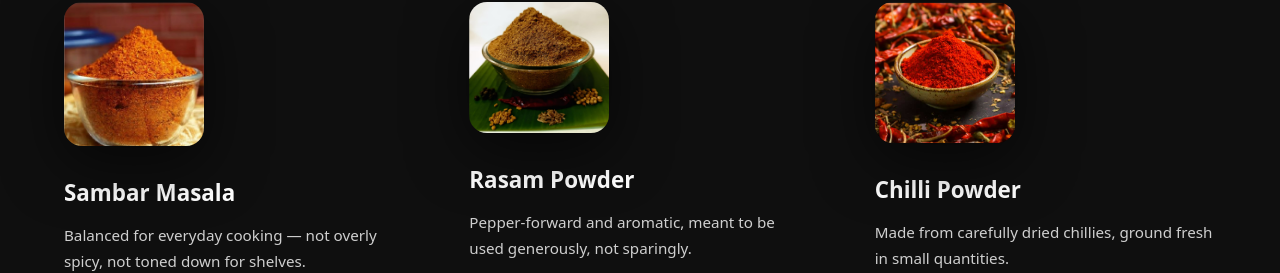
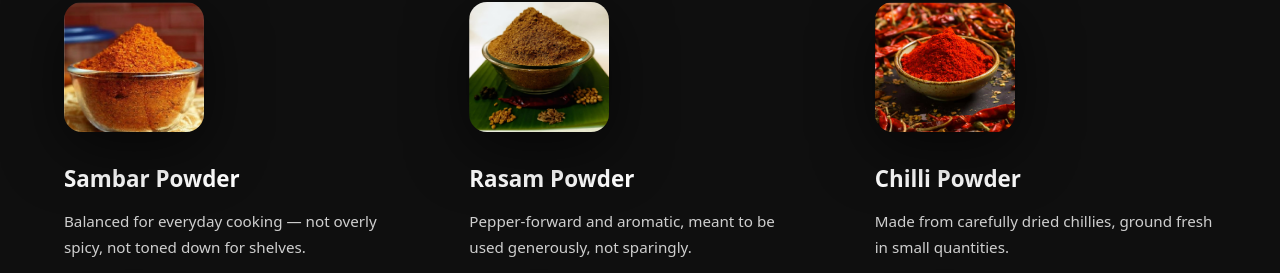
Before and after one commit to Madhesh2109/baas-mart, a React (Vite) app: page / in a window 1280 px wide. Shown: the part 3150-3423 px from the top of the page. Built offline with nearby package versions, Linux system fonts and the light colour scheme.

Commit message:
Fixed image height

```diff
--- a/src/components/ProductReveal.css
+++ b/src/components/ProductReveal.css
@@ -41,7 +41,7 @@
 
 .product-image img {
   width: 140px;
-  height: auto;
+  height: 130px;
   display: block;
   border-radius: 18px;
   transition: transform 0.35s ease, filter 0.35s ease;
--- a/src/components/ProductReveal.jsx
+++ b/src/components/ProductReveal.jsx
@@ -20,7 +20,7 @@ export default function ProductReveal() {
             <div className="product-image">
               <img src={sambarPowder} alt="Sambar Masala" />
             </div>
-            <h3>Sambar Masala</h3>
+            <h3>Sambar Powder</h3>
             <p>
               Balanced for everyday cooking — not overly spicy,
               not toned down for shelves.
```
